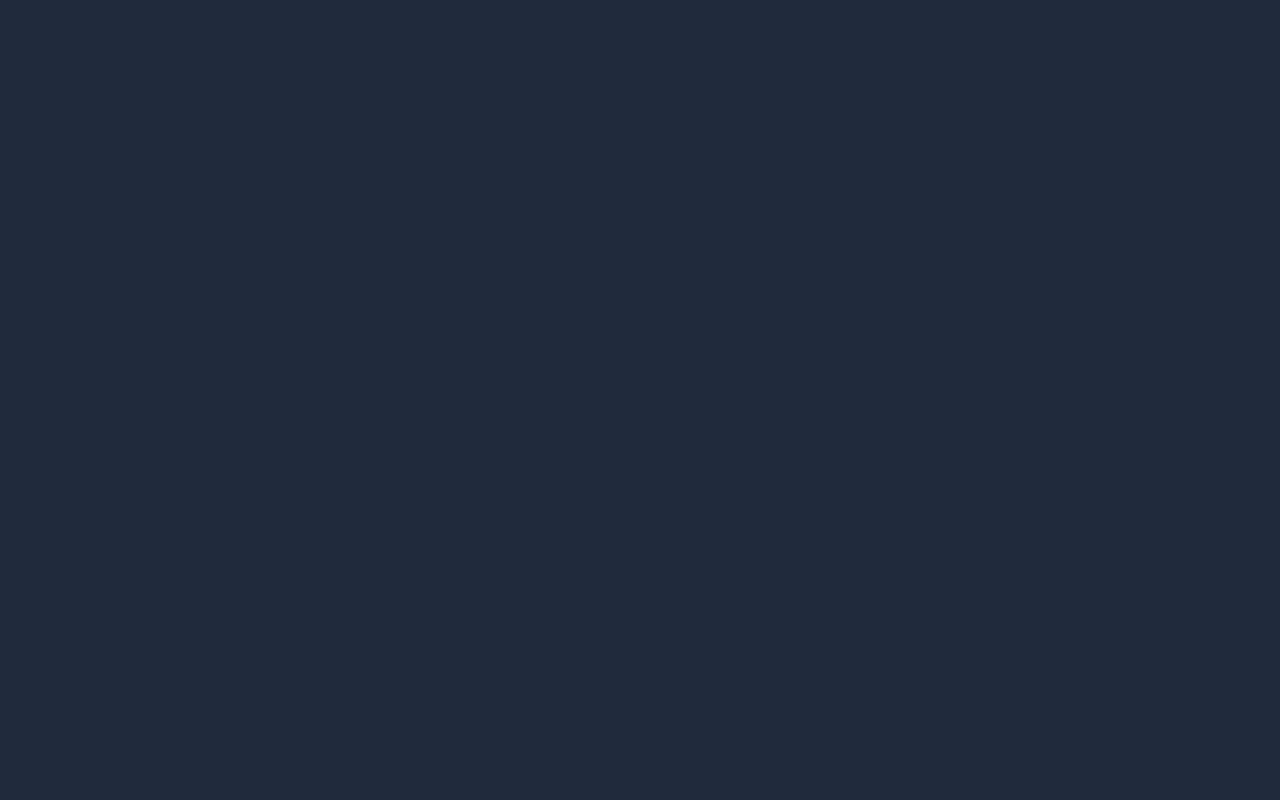
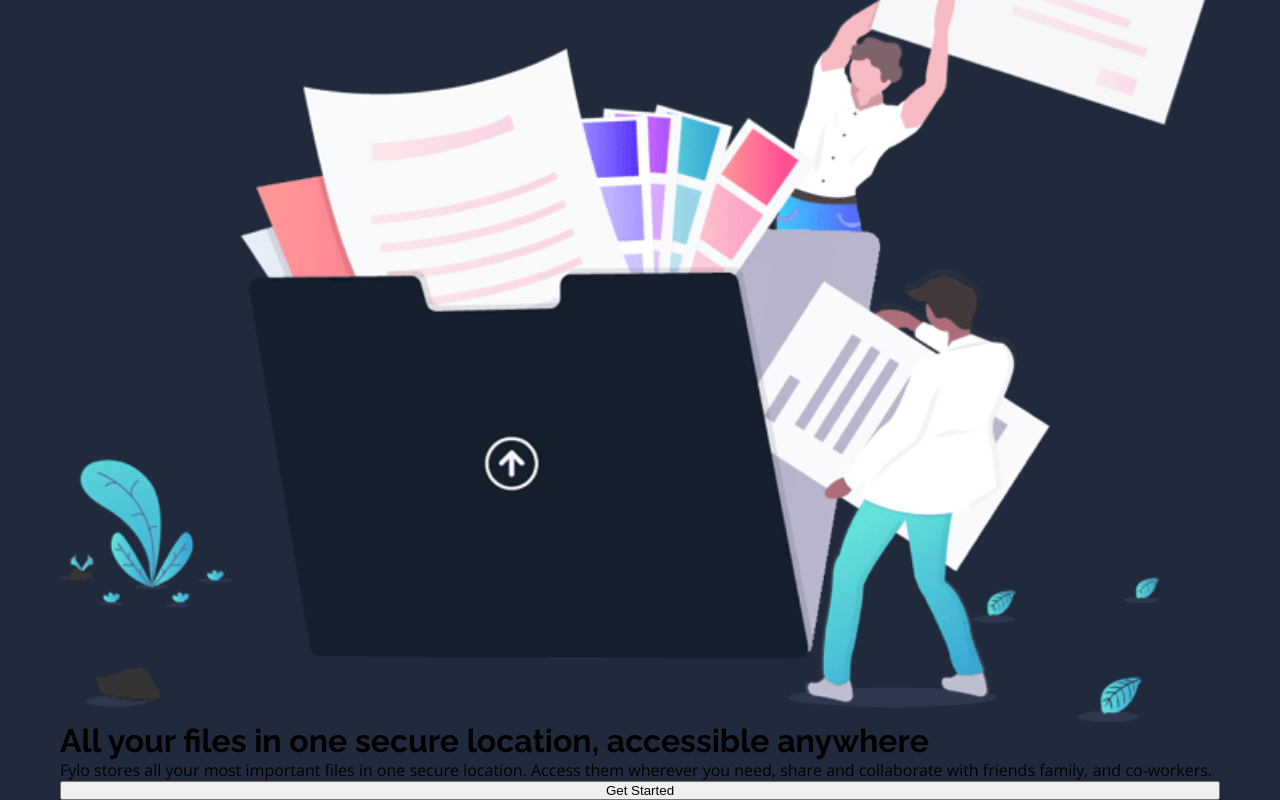
Before and after one commit to nouryy17/fylo-dark-theme-landing-page, a React (Create React App) app: page / in a window 1280 px wide. Shown: the part 218-1018 px from the top of the page. Before the commit the page ends 800 px from the top, so only its background shows below. Built offline with nearby package versions, Linux system fonts and the light colour scheme.

Commit message:
add partTwoMine

```diff
--- a/src/component/main.js
+++ b/src/component/main.js
@@ -1,10 +1,11 @@
 import Header from "./header.js"
-import PartTowHeader from "./partTowHeader.js"
+import PARTTOWMINE from "./partTowMine.js"
 import "../style/style.sass"
 export default function () {
     return(
       <div>
        <Header></Header>
+       <PARTTOWMINE></PARTTOWMINE>
       </div>
     )
 }
--- /dev/null
+++ b/src/component/partTowMine.js
@@ -0,0 +1,12 @@
+import img from "../images/illustration-intro.png"
+export default function () {
+return(
+<div className="partTowMine continer">
+     <img src={img}></img>
+     <h1> All your files in one secure location, accessible anywhere</h1>
+     <p>  Fylo stores all your most important files in one secure location. Access them wherever you need, share and collaborate with friends family, and co-workers. </p>
+     <button className="button"> Get Started</button>
+
+</div>
+)
+}
--- a/src/style/main.sass
+++ b/src/style/main.sass
@@ -24,3 +24,7 @@ header
                 &:hover
                     cursor: pointer
                     text-decoration: underline
+.partTowMine
+  display: flex
+  flex-direction: column
+  justify-content: center
--- a/src/style/style.css
+++ b/src/style/style.css
@@ -62,4 +62,10 @@ header ul li a:hover {
   text-decoration: underline;
 }
 
+.partTowMine {
+  display: flex;
+  flex-direction: column;
+  justify-content: center;
+}
+
 /*# sourceMappingURL=style.css.map */
```
Also changed, not shown: src/component/partTowHeader.js (deleted), 1 other file (tests, documents, lock files or other folders).
